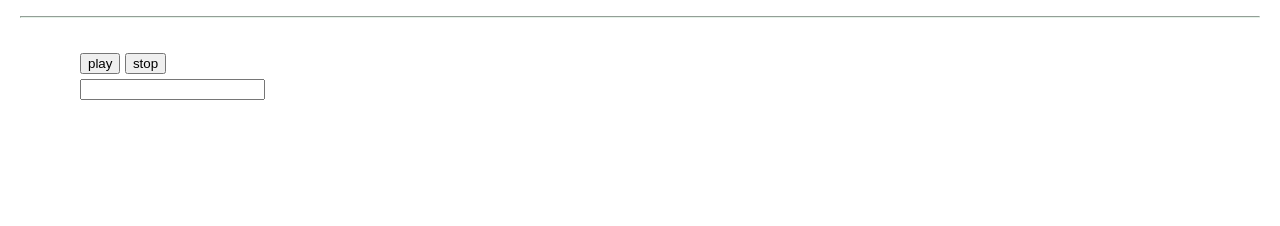
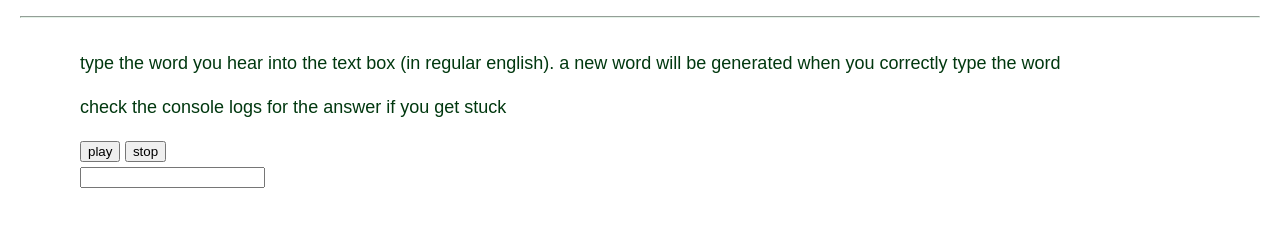
Before and after one commit to jingqiyang/morse, a website with bundled scripts: page index.html in a window 1280 px wide. Shown: the part 52-278 px from the top of the page. Built offline with nearby package versions, Linux system fonts and the light colour scheme; a web font is replaced by a local one.

Commit message:
added some explanation text

```diff
--- a/index.html
+++ b/index.html
@@ -15,6 +15,9 @@
 <hr>
 </header>
 
+<p>type the word you hear into the text box (in regular english). a new word will be generated when you correctly type the word</p>
+<p>check the console logs for the answer if you get stuck</p>
+
 <button id="playbutton" type="button">play</button>
 <button id="stopbutton" type="button">stop</button>
 
--- a/src/generator.js
+++ b/src/generator.js
@@ -65,7 +65,6 @@ function fetchBuffers(ctx) {
 
 // play audio of a morse code string
 function playMorseAudio(str) {
-    console.log(str)
     ctx = new (window.AudioContext || window.webkitAudioContext)();
     let time = 0;
 
@@ -91,7 +90,8 @@ function playMorseAudio(str) {
 function generateWord() {
     randWord = getRandomWord();
     morseWord = toMorseText(randWord);
-    container.innerHTML = randWord + " = " + morseWord;
+    console.log(randWord + "\n" + morseWord);
+    // container.innerHTML = randWord + "\n" + morseWord;
 }
 
 // when text box input matches, genenerate new word
```
